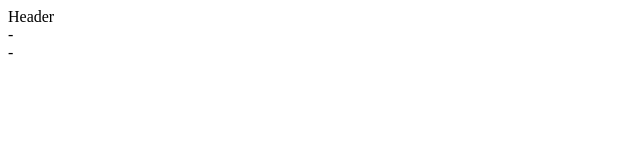
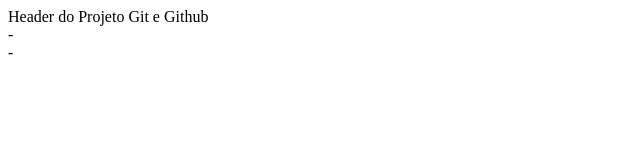
Before and after one commit to RafaelBrandaoBastos/ProjetoGitGithub, a plain HTML site: page index.html in a window 1280 px wide. Shown: the whole page, without its empty margins (0-640 px from the left). Drawn offline with Linux system fonts and the light colour scheme.

Commit message:
Header Version 1.0

```diff
--- a/index.html
+++ b/index.html
@@ -7,7 +7,7 @@
     <title>ProjetoGitGithub</title>
 </head>
 <body>
-    <header>Header</header>
+    <header>Header do Projeto Git e Github</header>
     <section>-</section>
     <footer>-</footer>
 </body>
```
